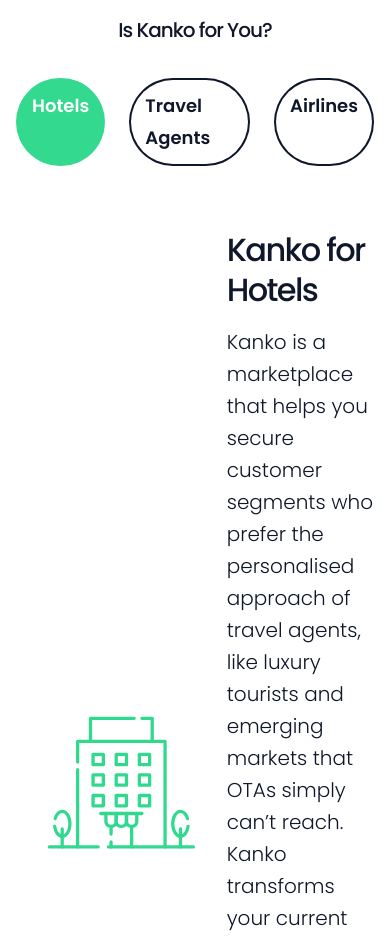
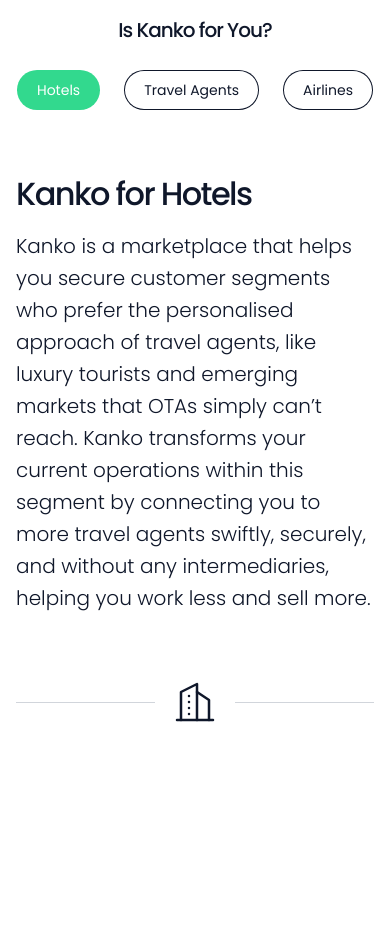
Before and after one commit to kanko-travel/kanko-website, a Next.js app: page / in a window 390 px wide. Shown: the part 926-1866 px from the top of the page. Built offline with nearby package versions, Linux system fonts and the light colour scheme.

Commit message:
optimized for mobile

```diff
--- a/src/components/FeaturesMain.tsx
+++ b/src/components/FeaturesMain.tsx
@@ -19,7 +19,7 @@
     height="100%"
     viewBox="0 0 24 24"
     fill="none"
-    stroke="#32d98e"
+    stroke="#0f172a"
     strokeWidth="1.25"
     strokeLinecap="round"
     strokeLinejoin="round"
@@ -37,7 +37,7 @@
     height="100%"
     viewBox="0 0 24 24"
     fill="none"
-    stroke="#32d98e"
+    stroke="#0f172a"
     strokeWidth="1.25"
     strokeLinecap="round"
     strokeLinejoin="round"
@@ -54,7 +54,7 @@
     height="100%"
     viewBox="0 0 24 24"
     fill="none"
-    stroke="#32d98e"
+    stroke="#0f172a"
     strokeWidth="1.25"
     strokeLinecap="round"
     strokeLinejoin="round"
@@ -77,7 +77,7 @@
     height="100%"
     viewBox="0 0 24 24"
     fill="none"
-    stroke="#32d98e"
+    stroke="#0f172a"
     strokeWidth="1.25"
     strokeLinecap="round"
     strokeLinejoin="round"
@@ -131,7 +131,7 @@
   return (
     <div className="w-full">
       <Container>
-        <div className="mx-auto space-y-8 py-24">
+        <div className="mx-auto space-y-6 py-24 sm:space-y-8">
           <h1 className="w-full text-center font-display text-xl font-medium tracking-tighter text-slate-900 sm:text-3xl">
             Is Kanko for <span className="">You</span>?
           </h1>
@@ -242,9 +242,9 @@
   onClick: (i: number) => void
 }) {
   const className =
-    'cursor-pointer flex justify-center rounded-full py-3 px-4 sm:py-4 sm:px-6 text-lg sm:text-xl font-semibold'
+    'cursor-pointer flex justify-center rounded-full py-2 px-5 sm:py-2 sm:px-5 text-sm sm:text-xl'
   const unselectedClassName =
-    'text-slate-900 ring-2 ring-inset ring-slate-900 hover:ring-[#32d98e] hover:text-[#32d98e]'
+    'text-slate-900 ring-1 ring-inset ring-slate-900 hover:ring-[#32d98e] hover:text-[#32d98e]'
   const selectedClassName = 'text-white bg-[#32d98e]'
 
   return (
@@ -268,7 +268,7 @@
       exit={{ x: '20%', opacity: 0 }}
       className="flex w-full items-center sm:space-x-16"
     >
-      <div className="">
+      <div className="hidden sm:block">
         <LottiePlayer key="questionLottie" animationData={lottie} />
       </div>
       <motion.div className="flex w-full flex-grow flex-col space-y-4 text-left text-slate-900">
```
